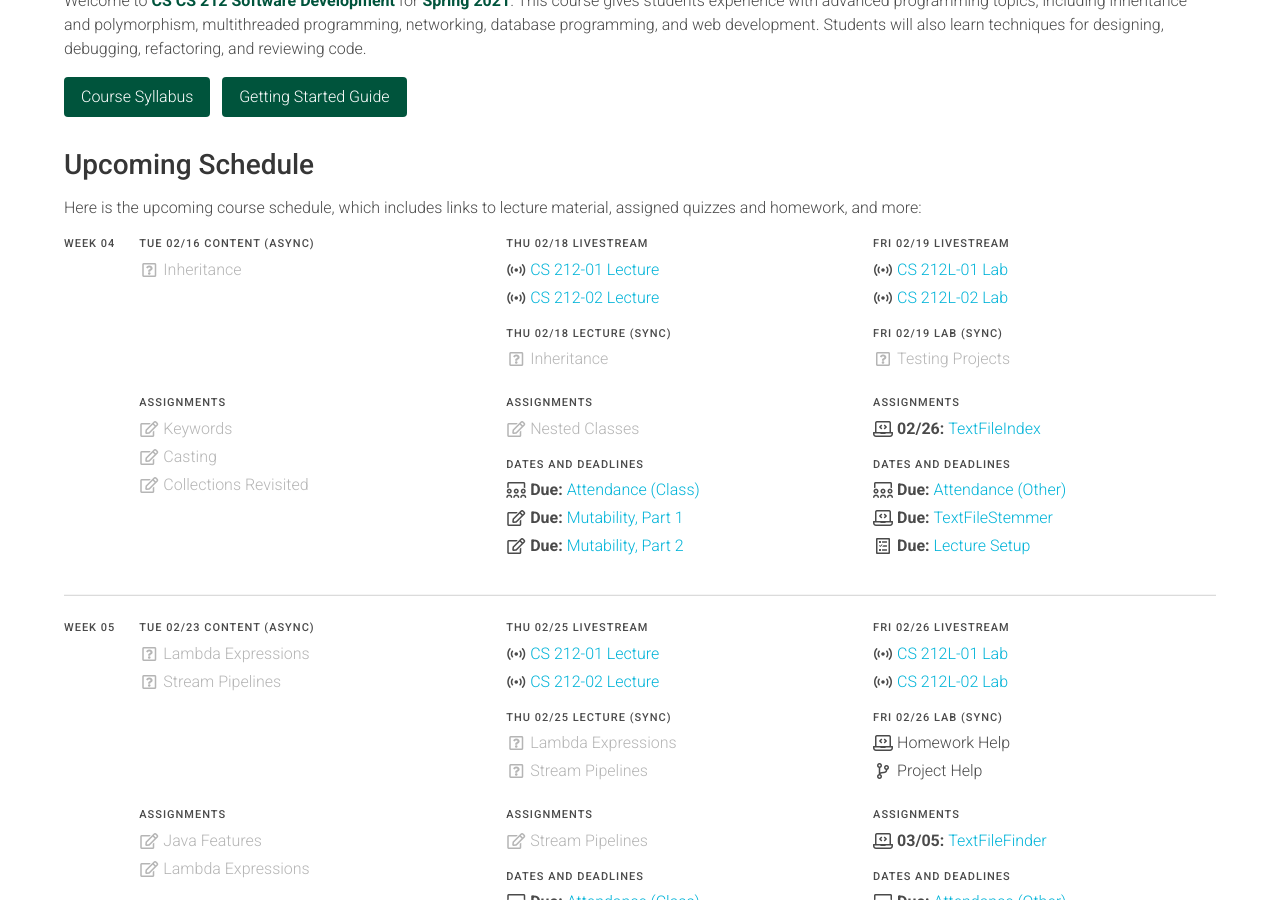
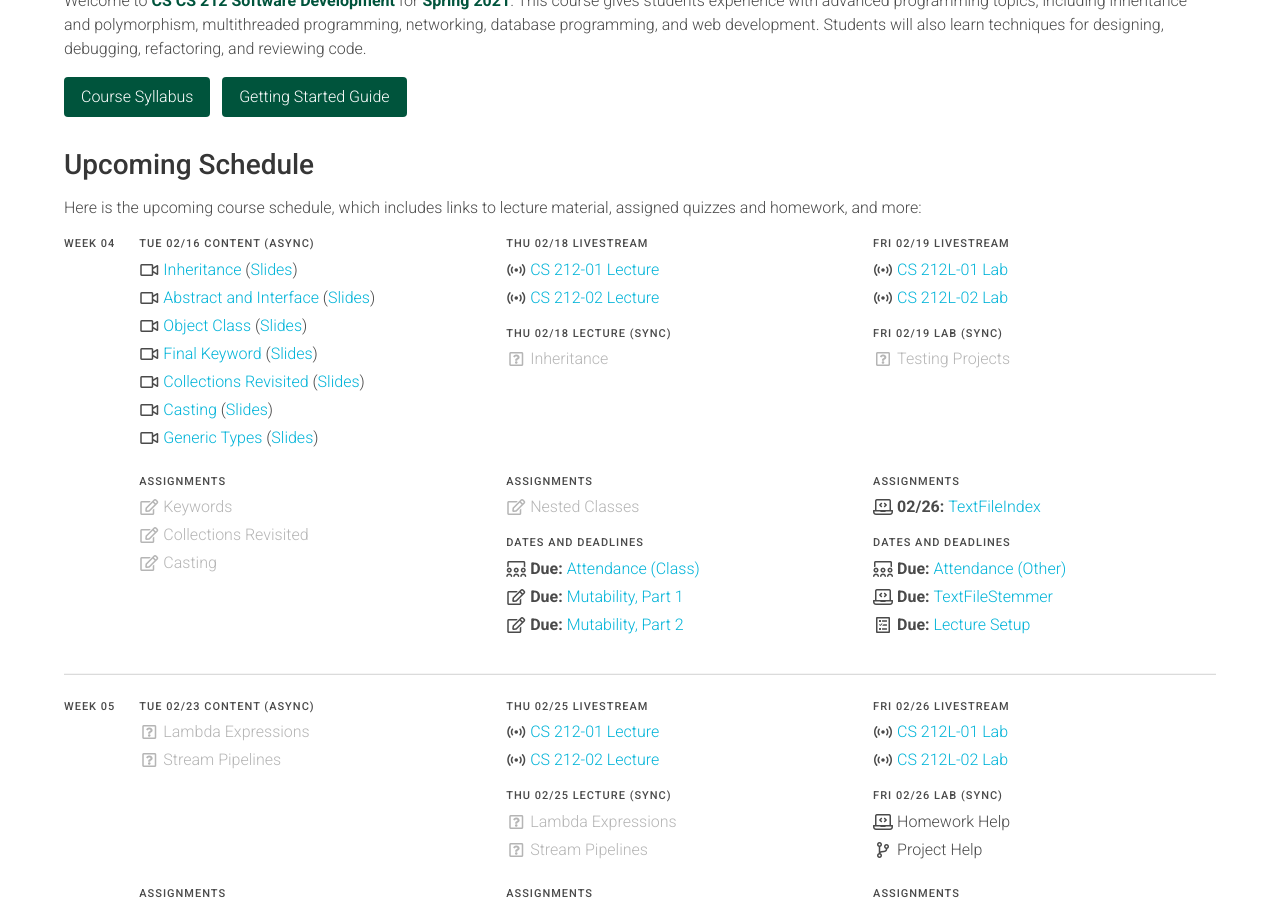
Before and after one commit to usf-cs212-spring2021/usf-cs212-spring2021.github.io, a Jekyll site: the page built from index.md, in a window 1280 px wide and 900 px high, scrolled down 341 px. Built offline with Jekyll 4.4.1, drawn with Linux system fonts in a browser that asks for light colours.

Commit message:
Added Tuesday content.

```diff
--- a/_data/schedule.yml
+++ b/_data/schedule.yml
@@ -475,7 +475,39 @@ weeks:
           - label: 'Content (Async)'
             items:
               - text: 'Inheritance'
-                type: *pending
+                icon: 'video'
+                link: 'https://usfca.zoom.us/rec/share/NsGJXOVvBEYYsbR0HLYHszezcWYqoVniXUmQC1st12kdTvqtL3hEYDjAHIpv_jw.xgzfjbjJG38Q9_Lc?startTime=1599509001000'
+                more: '(<a href="https://docs.google.com/presentation/d/e/2PACX-1vTYiJ8wTkXaicJ0a3RPGoasPAM6yAV0GmnqC8kRdrPflSvB79WdEa4cNVtQo39GWdOeCsbsbQbpxjCt/pub?start=false&loop=false&delayms=3000">Slides</a>)'
+
+              - text: 'Abstract and Interface'
+                icon: 'video'
+                link: 'https://usfca.zoom.us/rec/share/NVCxnNF3uOYrWs8tkv4kJoMfPREeoRf6gne8slB8fcJNfkqzx3PMspQKXAxu_DOW.yOZ5RrauxKokSpDA?startTime=1599523352000'
+                more: '(<a href="https://docs.google.com/presentation/d/e/2PACX-1vQALVukToW62U0vXiRQgJnSaQR_nRiqcNKxHAwVOMBvzuYgV0bro0FALz_zpzwQTEcjKuCCZ3UDLaES/pub?start=false&loop=false&delayms=3000">Slides</a>)'
+
+              - text: 'Object Class'
+                icon: 'video'
+                link: 'https://usfca.zoom.us/rec/share/QDRB-Sbon98WRjrusYd46ACnN_yFnMcheJWBt-ljLAuRPFuWdvxiVMCDke5KyVHv.UHrS497g6ZSYW9DG?startTime=1599522091000'
+                more: '(<a href="https://docs.google.com/presentation/d/e/2PACX-1vTVIHdg3ejH9I-b2uH5chTRHwgyiik6VoJLsvfTyrXRygtEApvK1jludTR4VZkpiFcS7FynjW0FkLdI/pub?start=false&loop=false&delayms=3000">Slides</a>)'
+
+              - text: 'Final Keyword'
+                icon: 'video'
+                link: 'https://usfca.zoom.us/rec/share/a7T7yCXkwffhMICA1XNjFGyNaM7G5ChDtVkMHWjk4dSol26FrdOzHI7a5jttLCBH.0TO88ptMzCkYEC0O?startTime=1599512661000'
+                more: '(<a href="https://docs.google.com/presentation/d/e/2PACX-1vT0D9_6t92qy5Pqp6G9xuQQbB4GVzF9L4YIL3ah3ZJdIKxE2p7zJuFT-5HEQ8QbMJl19PUzcTrqkyA-/pub?start=false&loop=false&delayms=3000">Slides</a>)'
+
+              - text: 'Collections Revisited'
+                icon: 'video'
+                link: 'https://usfca.zoom.us/rec/share/8R8yaaGoOBpA8qS7Jd6SZ772QMxW8LUe_S-pQ5NYblwKXWjNvZc69uJoxNR8VhhJ.G4dg0jE6bU9syi2y?startTime=1599519792000'
+                more: '(<a href="https://docs.google.com/presentation/d/e/2PACX-1vTCxygSvRiZfhr7rEufgFJJvvYWsDnJwPpjhBEAOL3N95Q2-pHNa3b0T1nn_T2QR_eMG71o17Gr0SKb/pub?start=false&loop=false&delayms=3000">Slides</a>)'
+
+              - text: 'Casting'
+                icon: 'video'
+                link: 'https://usfca.zoom.us/rec/share/j1_jc5wNwCNjcGd7An7TEXC2ytUi6SZtCfHT9lu6flAP96vUQ1-jmqIwKLXEdzWZ.e1sBdCXEp2d9DUL7?startTime=1599510921000'
+                more: '(<a href="https://docs.google.com/presentation/d/e/2PACX-1vSDvCtJkMlGyvw1VV2S1EwW6I_LijGp3EvT3gsJ3JWioOd99qMQ3uxfvsTN8x0wMdM8nliWHwjjw_pY/pub?start=false&loop=false&delayms=3000">Slides</a>)'
+
+              - text: 'Generic Types'
+                icon: 'video'
+                link: 'https://usfca.zoom.us/rec/share/bAOZCF2-Cgcdo5j6tsOgYsN6PIrZ6zAYvswQhaxvU1FIgX2I2i2vYdKkvlrLKVGh.U55znxuEWXebl9vt?startTime=1600113358000'
+                more: '(<a href="https://docs.google.com/presentation/d/e/2PACX-1vTHPoBlnZm4iJeNDZO79VZza3GRP2aB8RilEWse9oUTRmZn1r671prC_BjuM2fLQGLlsZIzR-wYkCyT/pub?start=false&loop=false&delayms=3000">Slides</a>)'
 
           - <<: *assignments
             items:
@@ -483,13 +515,14 @@ weeks:
                 icon: 'quiz'
                 type: *pending
 
+              - text: 'Collections Revisited'
+                icon: 'quiz'
+                type: *pending
+
               - text: 'Casting'
                 icon: 'quiz'
                 type: *pending
 
-              - text: 'Collections Revisited'
-                icon: 'quiz'
-                type: *pending
 
           # - <<: *deadlines
           #   items:
```
